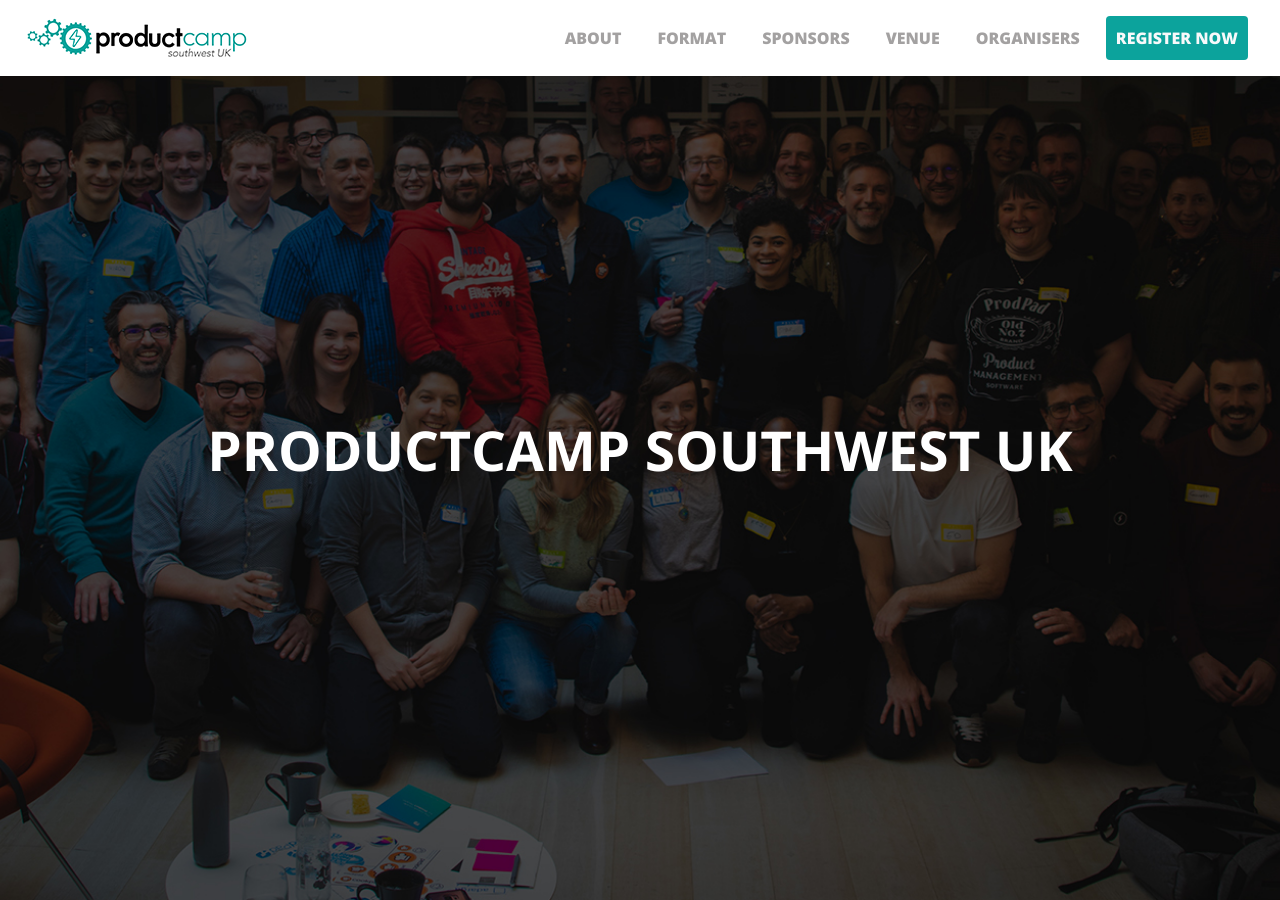
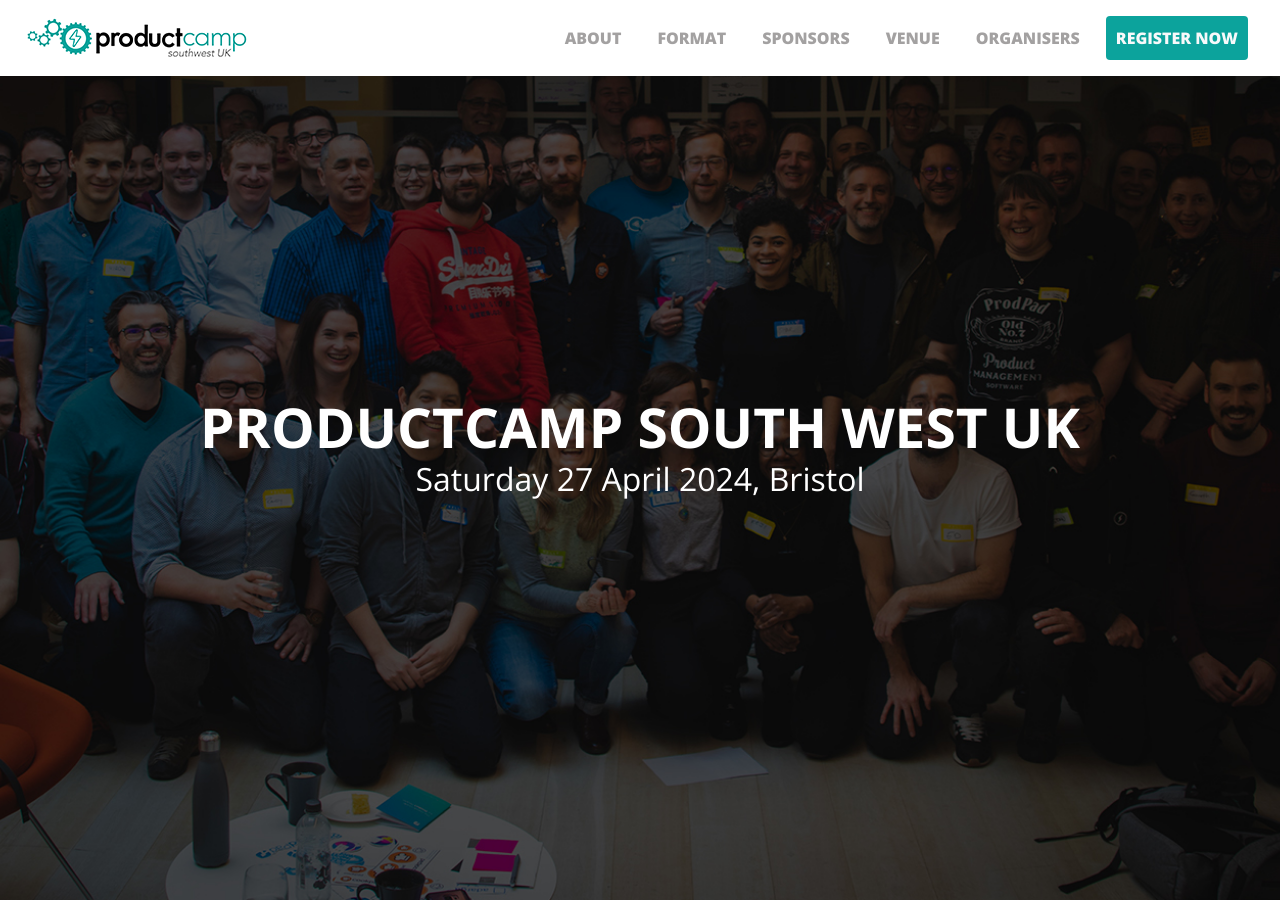
Before and after one commit to inavarre/product-camp-bristol-bath, a Jekyll site: the page built from index.html, in a window 1280 px wide and 900 px high. Built offline with Jekyll 4.4.1, drawn with Linux system fonts in a browser that asks for light colours; nearby versions of some CDN libraries.

Commit message:
Update header with date and location

```diff
--- a/_includes/header.html
+++ b/_includes/header.html
@@ -2,7 +2,8 @@
     <div class="container">
         <div class="row">
             <div class="hero">
-                <h1>ProductCamp Southwest UK</h1>
+                <h1>ProductCamp South West UK</h1>
+                <h2>Saturday 27 April 2024, Bristol</h2>
             </div>
         </div>
         </div>
```
